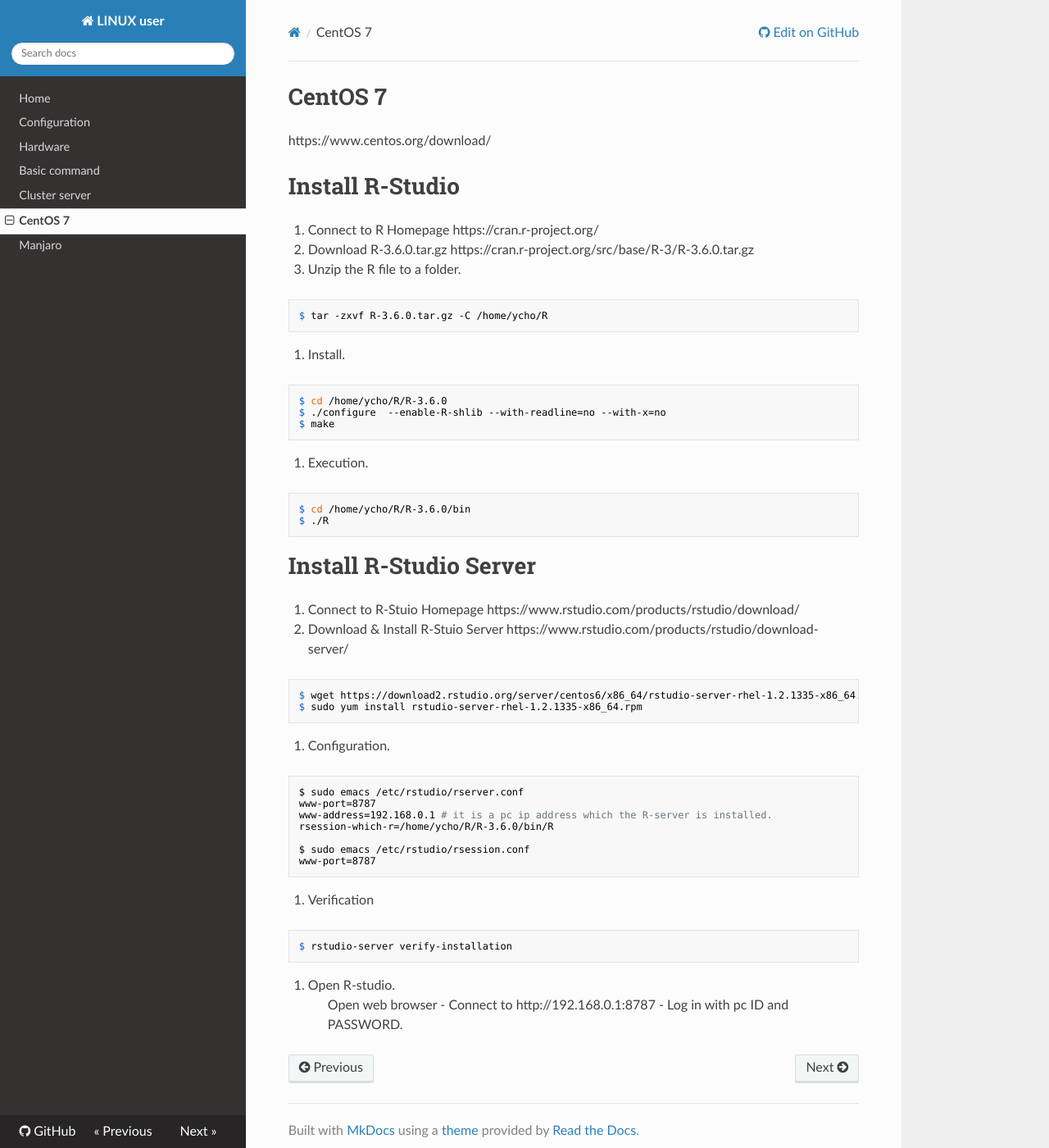
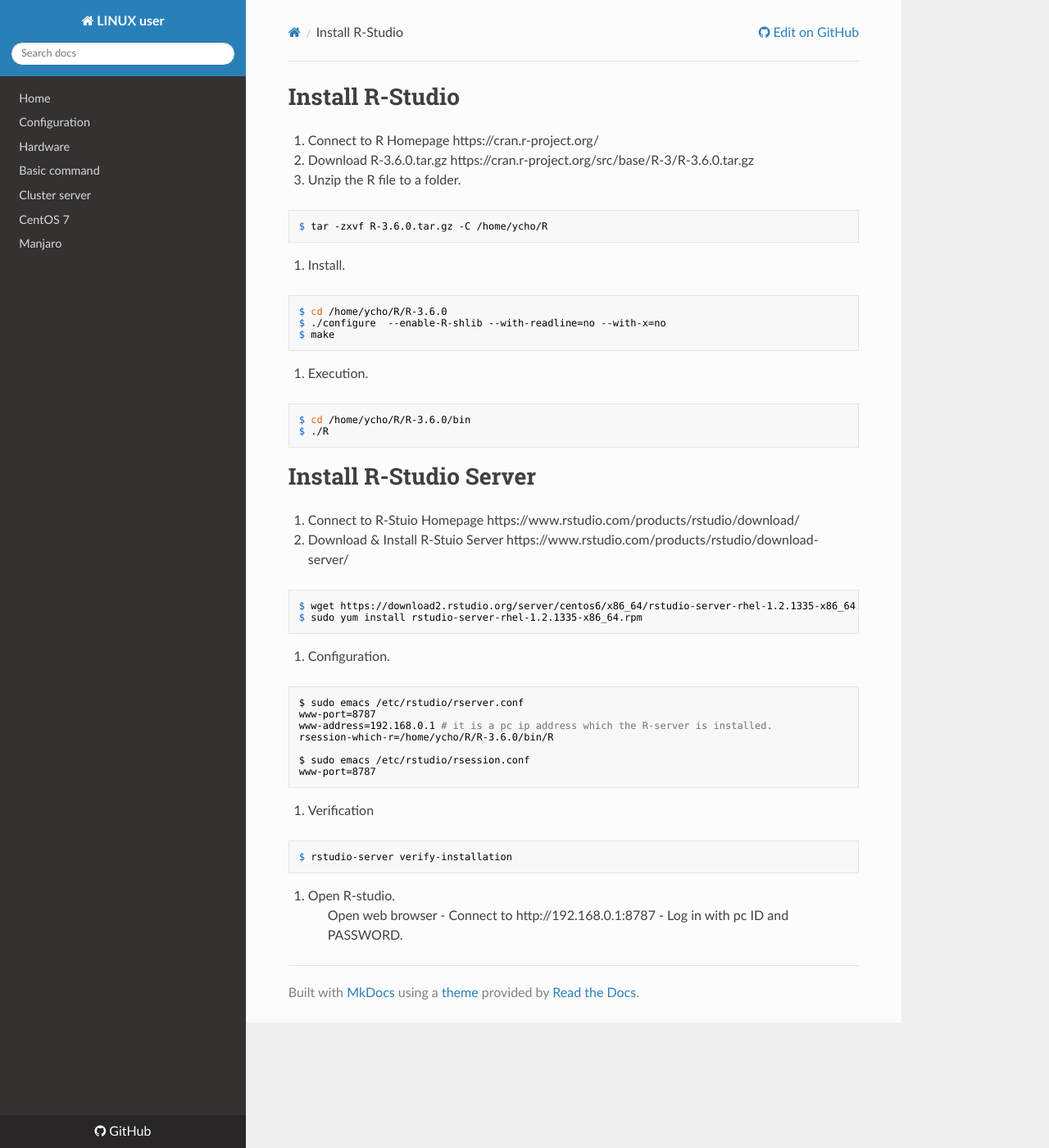
Before and after one commit to WonyoungCho/LINUX, an MkDocs documentation site: the page built from docs/Rstudio_int.md, in a window 1280 px wide and 1400 px high. Shown: the whole window at 82% size. Built offline with MkDocs 1.6.1, drawn with Linux system fonts in a browser that asks for light colours; nearby versions of some CDN libraries; old or Windows-style settings are respelled for this version of MkDocs.

Commit message:
Update and rename centos7_conf.md to Rstudio_int.md

```diff
--- a/docs/centos7_conf.md
+++ b/docs/Rstudio_int.md
@@ -1,9 +1,3 @@
-# CentOS 7
-
-https://www.centos.org/download/
-
-
-
 # Install R-Studio
 
 1. Connect to R Homepage
```
